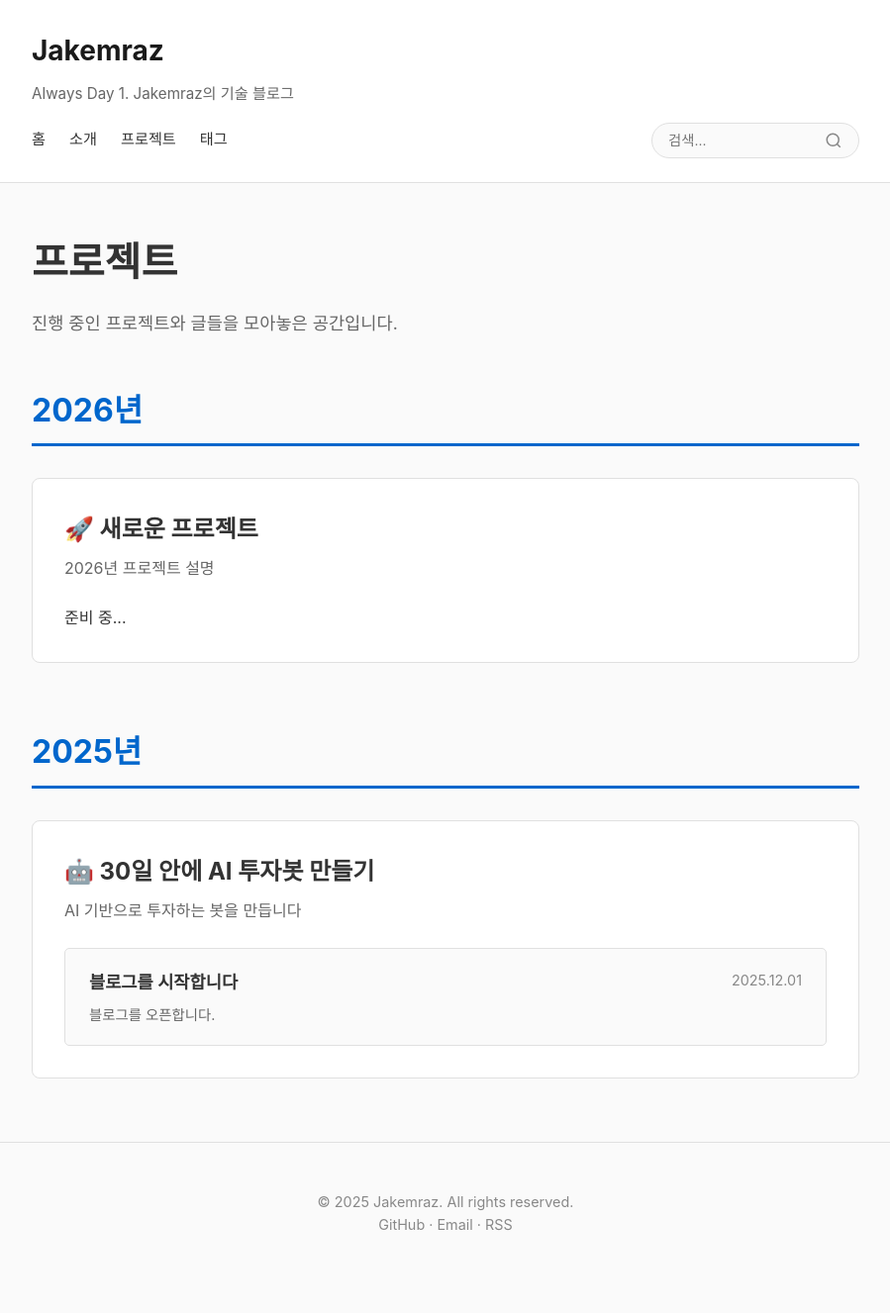
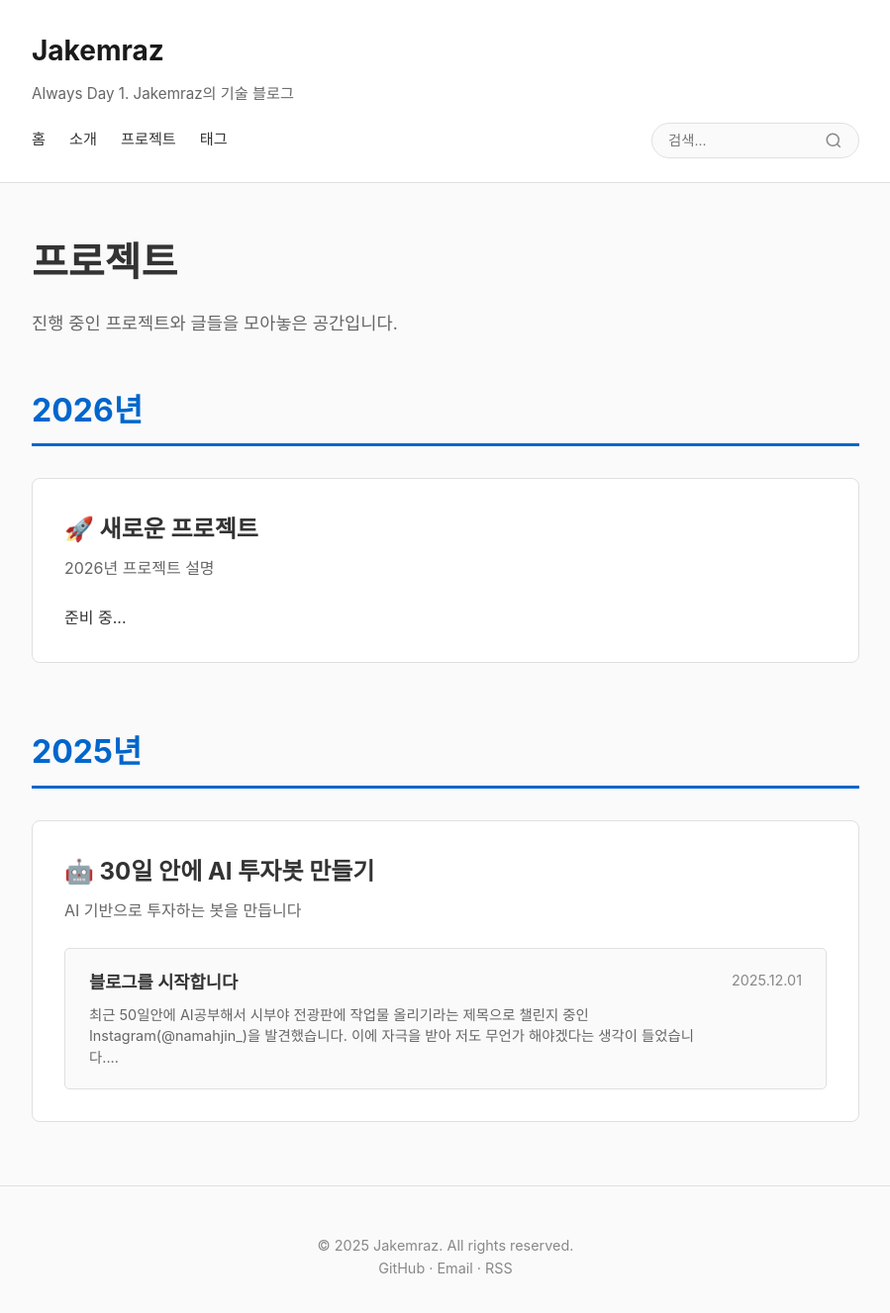
Before and after one commit to jakemraz/jakemraz.github.io, a Jekyll site: the page built from projects.html, in a window 1280 px wide and 1341 px high. Shown: the top 1327 px of the window at 99% size, without its empty margins (190-1089 px from the left). Built offline with Jekyll 4.4.1, drawn with Linux system fonts in a browser that asks for light colours.

Commit message:
썸네일

```diff
--- a/_posts/2025-12-01-start_blog.md
+++ b/_posts/2025-12-01-start_blog.md
@@ -6,8 +6,6 @@ tags: [2025/30일안에_AI투자봇_만들기]
 author: Jakemraz
 image: /assets/posts/2025-12-01-start_blog/nof1.png
 ---
-블로그를 오픈합니다.
-
 최근 `50일안에 AI공부해서 시부야 전광판에 작업물 올리기`라는 제목으로 챌린지 중인 Instagram([@namahjin_](https://www.instagram.com/namahjin_/))을 발견했습니다.
 이에 자극을 받아 저도 무언가 해야겠다는 생각이 들었습니다.
 
```
Also changed, not shown: index.html (+10 -0 lines).
